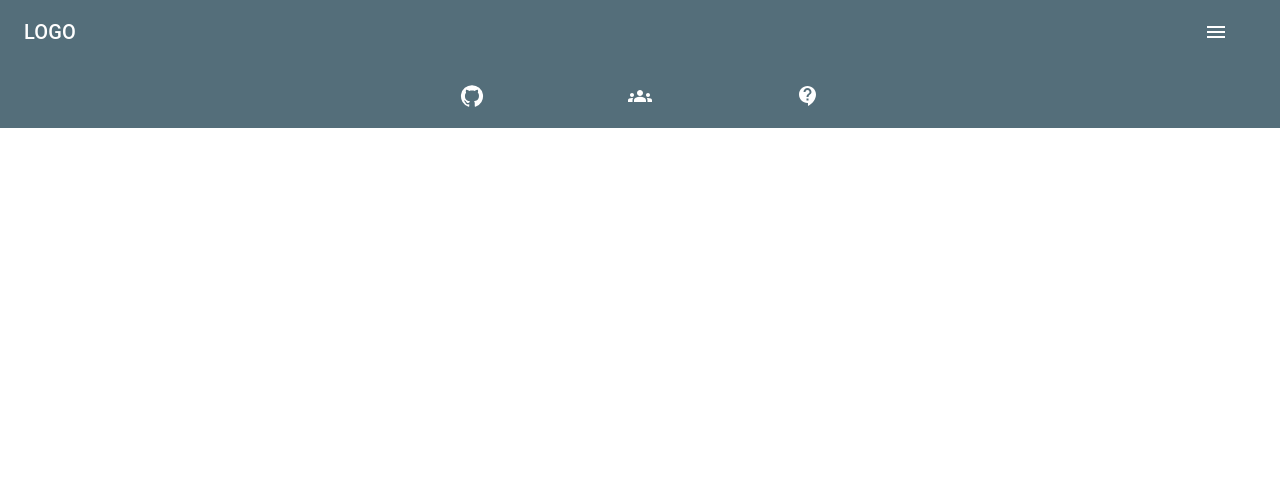
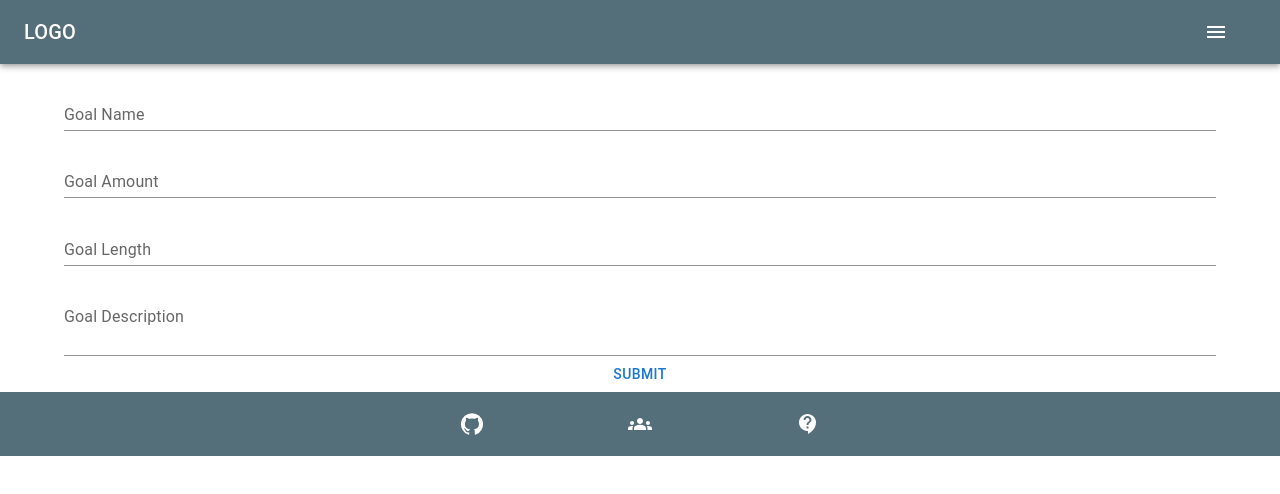
Before and after one commit to edyta0106/Golden-Goose-Finance, a React (Create React App) app in the folder client/: page /savingsform in a window 1280 px wide. Shown: the top 494 px of the page. Built offline with nearby package versions, Linux system fonts and the light colour scheme.

Commit message:
Goal input form built out and linked to savings page

```diff
--- a/client/src/components/PageContainer.js
+++ b/client/src/components/PageContainer.js
@@ -9,6 +9,7 @@ import Dashboard from "./Dashboard/Dashboard";
 import Bills from "./Bills/Bills";
 import Savings from "./Savings/Savings";
 import Spending from "./Spending/Spending";
+import SavingsForm from "./Savings/SavingsForm";
 
 export default function PageContainer() {
   return (
@@ -22,6 +23,7 @@ export default function PageContainer() {
         <Route exact path="/bills" element={<Bills />} />
         <Route exact path="/savings" element={<Savings />} />
         <Route exact path="/spending" element={<Spending />} />
+        <Route exact path="/savingsform" element={<SavingsForm />} />
       </Routes>
       <Footer />
     </>
--- a/client/src/components/ReusableForm/form.js
+++ b/client/src/components/ReusableForm/form.js
@@ -4,7 +4,7 @@ import Container from "@mui/material/Container";
 import { Button, Typography } from "@mui/material";
 import ArrowBack from "@mui/icons-material/ArrowBack";
 
-export default function reusableForm() {
+export default function ReusableForm() {
   return (
     // Reusable form container
     <Container
--- a/client/src/components/Savings/Savings.js
+++ b/client/src/components/Savings/Savings.js
@@ -17,9 +17,11 @@ export default function Savings() {
         </Typography>
 
         {/* dayjs().format(MM/DD/YYYY) */}
-        <Box />
+
         <Box textAlign="center" sx={{ p: 2, border: "3px solid black" }}>
-          <Button type="submit">Set a New Goal</Button>
+          <Link to="/savingsform">
+            <Button type="submit">Set a New Goal</Button>
+          </Link>
         </Box>
       </Container>
     </>
--- /dev/null
+++ b/client/src/components/Savings/SavingsForm.js
@@ -0,0 +1,39 @@
+import { Container, TextField, Button } from "@mui/material";
+import { Box } from "@mui/system";
+import React, { useState } from "react";
+import { Link } from "react-router-dom";
+import styled from "@emotion/styled";
+
+const StyledTextField = styled(TextField)({
+  width: "100%",
+  marginTop: "1.2rem",
+});
+
+export default function SavingsForm() {
+//   const [formState, setFormState] = useState({ goalname: "", email: "", password: "" });
+  return (
+    <>
+      <Link to="/savingsform"></Link>
+      <Container>
+        <Box component="form" onSubmit="">
+          <StyledTextField name="goalname" type="text" id="standard-basic" label="Goal Name" variant="standard" />
+          <StyledTextField name="goalamount" type="number" step="10" id="standard-basic" label="Goal Amount" variant="standard" />
+          <StyledTextField name="goallength" type="text" id="standard-basic" label="Goal Length" variant="standard" />
+          <StyledTextField
+            name="goaldescription"
+            type="textarea"
+            id="standard-basic"
+            multiline
+            rows={2}
+            maxRows={4}
+            label="Goal Description"
+            variant="standard"
+          />
+          <Box sx={{ textAlign: "center" }}>
+            <Button>Submit</Button>
+          </Box>
+        </Box>
+      </Container>
+    </>
+  );
+}
```
